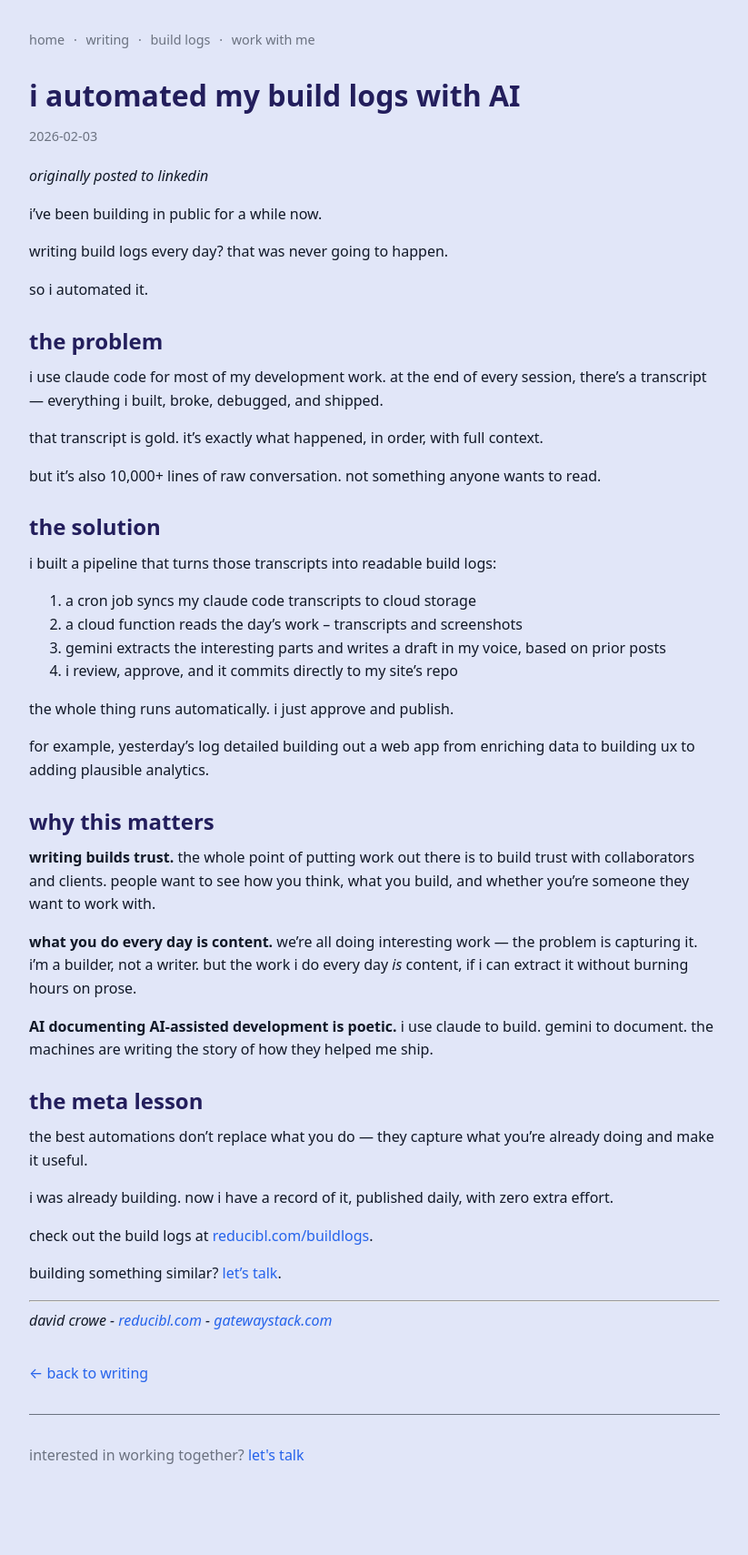
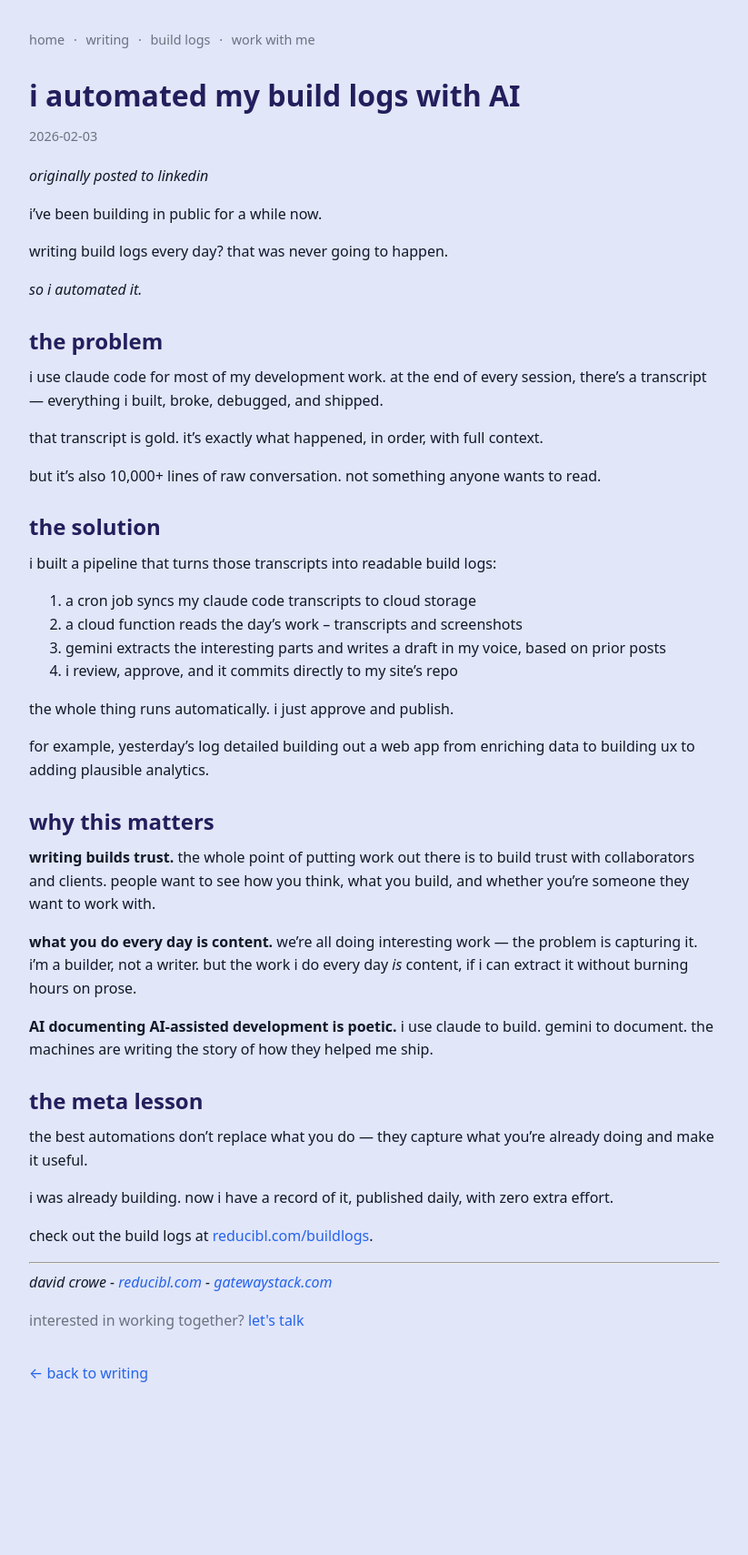
Before and after one commit to davidcrowe/reducibl.com, a Jekyll site: the page built from _posts/2026-02-03-i-automated-my-build-logs-with-ai.md, in a window 1280 px wide. Shown: the whole page at 91% size, without its empty margins (228-1051 px from the left). Built offline with Jekyll 4.4.1, drawn with Linux system fonts in a browser that asks for light colours; after the commit the page ends 1618 px from its top, so only the background shows below that.

Commit message:
Update post layout

```diff
--- a/_layouts/post.html
+++ b/_layouts/post.html
@@ -15,17 +15,19 @@ layout: default
   {{ content }}
 
   {% if page.categories contains "buildlog" %}
+      <p style="color: var(--muted);">
+      interested in working together? <a href="{{ '/build' | relative_url }}">let's talk</a>
+    </p>
     <p style="margin-top: 2rem;">
       <a href="{{ '/buildlogs' | relative_url }}">← back to build logs</a>
     </p>
   {% else %}
+    <p style="color: var(--muted);">
+      interested in working together? <a href="{{ '/build' | relative_url }}">let's talk</a>
+    </p>
     <p style="margin-top: 2rem;">
       <a href="{{ '/writing' | relative_url }}">← back to writing</a>
     </p>
   {% endif %}
 
-  <hr style="margin: 2rem 0; border: none; border-top: 1px solid var(--muted);">
-  <p style="color: var(--muted);">
-    interested in working together? <a href="{{ '/build' | relative_url }}">let's talk</a>
-  </p>
 </article>
--- a/_posts/2026-02-03-i-automated-my-build-logs-with-ai.md
+++ b/_posts/2026-02-03-i-automated-my-build-logs-with-ai.md
@@ -10,7 +10,7 @@ i've been building in public for a while now.
 
 writing build logs every day? that was never going to happen.
 
-so i automated it.
+*so i automated it.*
 
 ### the problem
 
@@ -49,7 +49,5 @@ i was already building. now i have a record of it, published daily, with zero ex
 
 check out the build logs at [reducibl.com/buildlogs](https://reducibl.com/buildlogs).
 
-building something similar? [let's talk](https://reducibl.com/build).
-
 ---
 *david crowe - [reducibl.com](https://reducibl.com) - [gatewaystack.com](https://gatewaystack.com)*
```
Also changed, not shown: index.md (+2 -2 lines).
